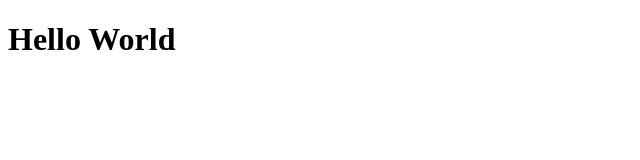
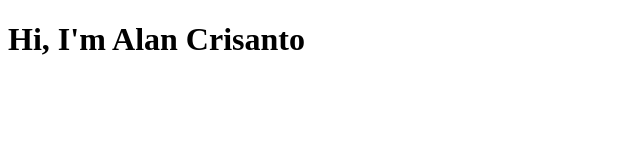
Before and after one commit to alancrisanto/Landing-Page-Reto, a plain HTML site: page index.html in a window 1280 px wide. Shown: the whole page, without its empty margins (0-640 px from the left). Drawn offline with Linux system fonts and the light colour scheme.

Commit message:
Ingreso h1

```diff
--- a/index.html
+++ b/index.html
@@ -4,9 +4,14 @@
     <meta charset="UTF-8">
     <meta http-equiv="X-UA-Compatible" content="IE=edge">
     <meta name="viewport" content="width=device-width, initial-scale=1.0">
-    <title>Hello World</title>
+    <title>Landing Page</title>
 </head>
 <body>
-    <h1>Hello World</h1>
+    <div class="Landing">
+        <div class="content">
+            <h1>Hi, I'm Alan Crisanto</h1>
+        </div>
+
+    </div>
 </body>
 </html>
```
